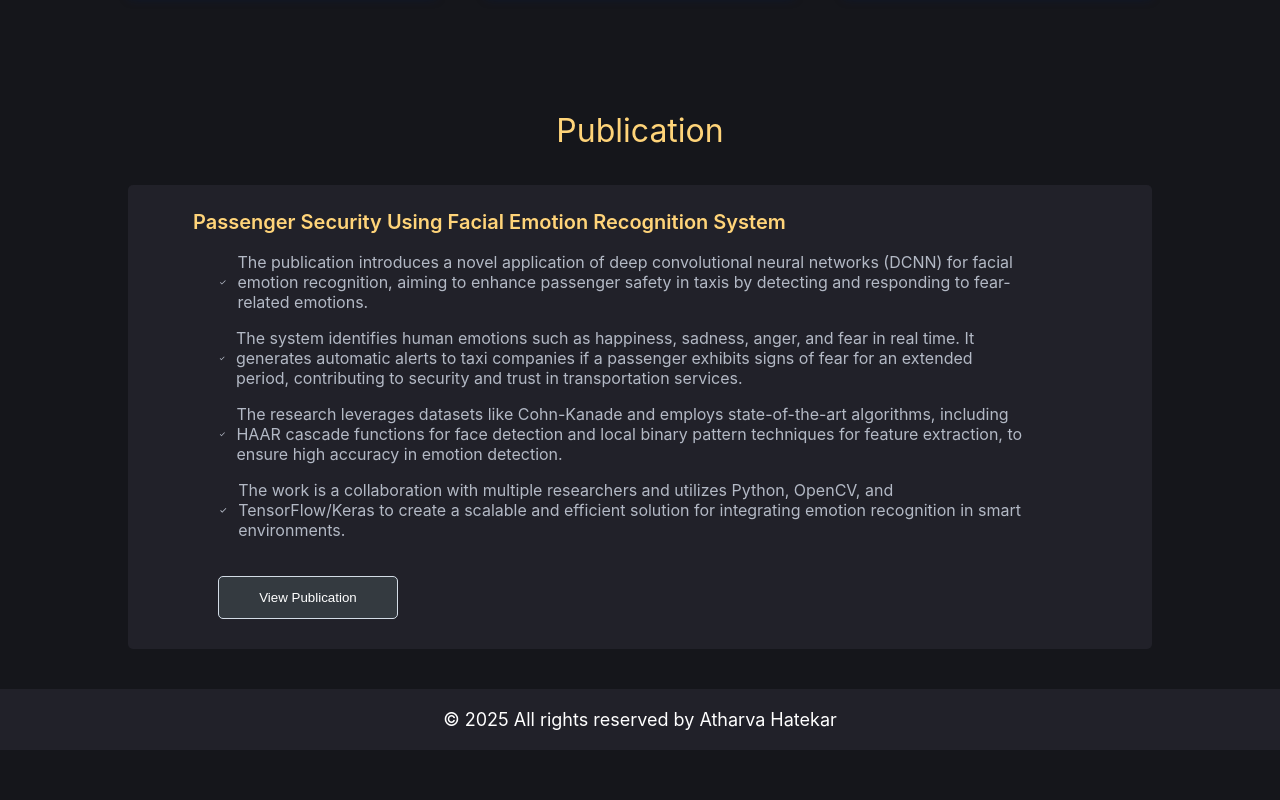
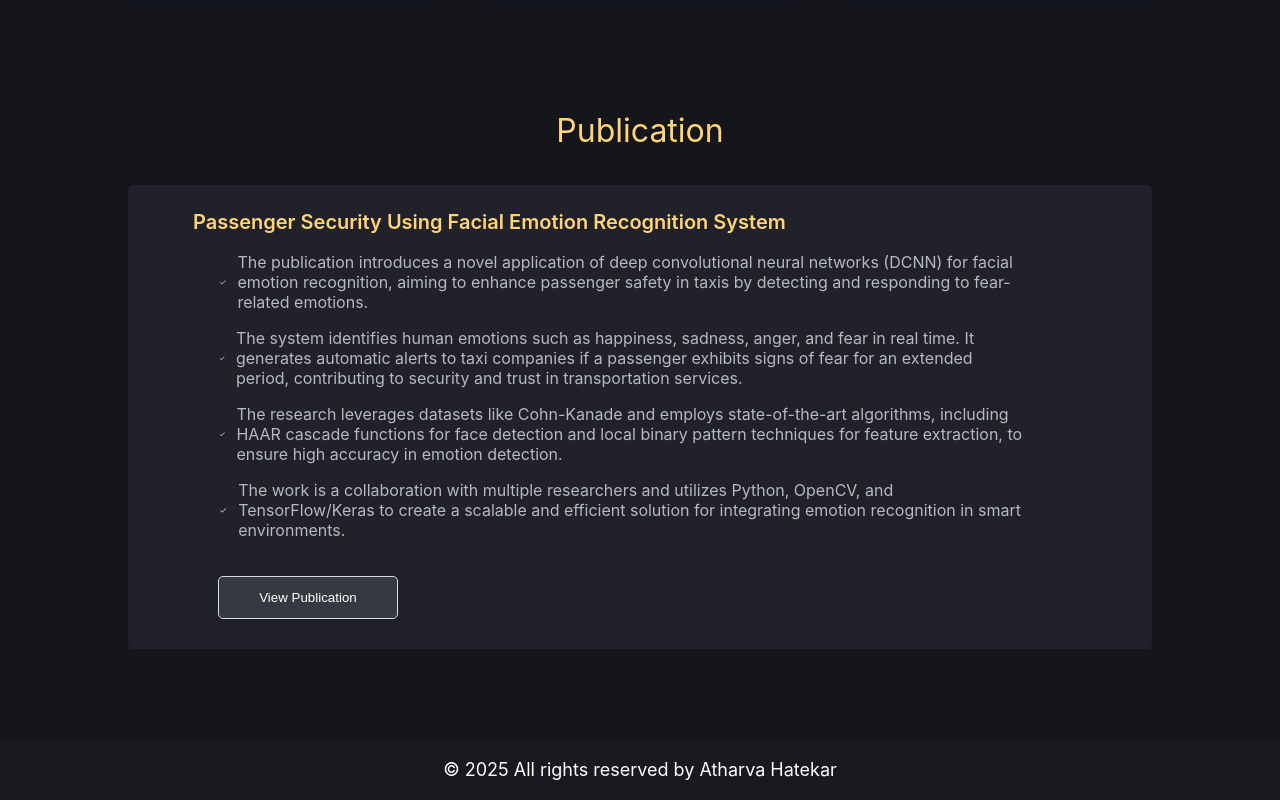
Before and after one commit to atharvahatekar/Portfolio, a React (Create React App) app: page / in a window 1280 px wide. Shown: the part 5056-5856 px from the top of the page. Before the commit the page ends 5806 px from the top, so only its background shows below. Built offline with nearby package versions, Linux system fonts and the light colour scheme.

Commit message:
set stary background

```diff
--- a/src/styles/Footer/index.js
+++ b/src/styles/Footer/index.js
@@ -4,8 +4,9 @@ export const FooterContainer = styled.div`
   display: flex;
   justify-content: center;
   align-items: center;
-    background-color: #212129;
+    background-color: #2121295e;
     padding: 20px;
+    margin-top: 50px;
 `
 export const ChildContainer = styled.div`
      display: flex;
@@ -38,7 +39,7 @@ export const AnkerTag = styled.a`
   border: 2px solid gray;
   border-radius: 50%;
   font-size: 18px;
-  color: gray;
+  color: #b3b9c5;
   text-decoration: none;
   margin: 10px 15px 0 0;
   display: inline-flex;
--- a/src/styles/Navbar/index.js
+++ b/src/styles/Navbar/index.js
@@ -45,6 +45,10 @@ const NavBarDiv = styled.div`
     @media (max-width: 768px) {
         padding-left: 20px;
         padding-right: 20px;
+    }
+
+    @media (max-width: 1920px) {
+        height: 80px;
     }
 
     @media (max-width: 640px) {
```
Also changed, not shown: 1 other file (tests, documents, lock files or other folders).
